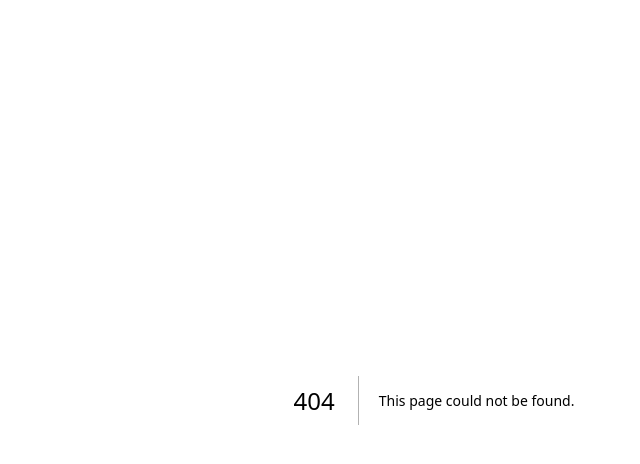
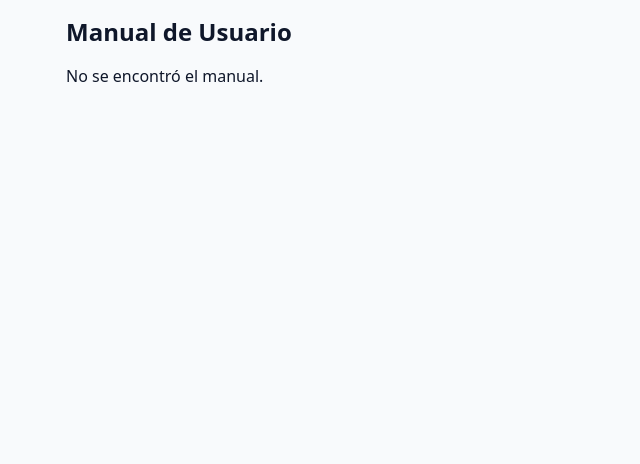
Before and after one commit to llibreprogram/punto_de_venta, a Next.js app: page /manual in a window 1280 px wide. Before the commit this address had no page. Shown: the top 464 px of the page, without its empty margins (206-846 px from the left). Built offline with nearby package versions, Linux system fonts and the light colour scheme.

Commit message:
docs: página pública /manual y enlace en Admin; evita 404 por auth en manual

```diff
--- /dev/null
+++ b/src/app/manual/page.tsx
@@ -0,0 +1,19 @@
+import { promises as fs } from 'fs'
+import path from 'path'
+import { marked } from 'marked'
+
+export default async function Page() {
+  const root = process.cwd()
+  const manualPath = path.join(root, 'MANUAL_DE_USUARIO.md')
+  let html = '<p>No se encontró el manual.</p>'
+  try {
+    const md = await fs.readFile(manualPath, 'utf8')
+    html = await marked.parse(md)
+  } catch { /* ignore */ }
+  return (
+    <main className="p-4 mx-auto max-w-3xl">
+      <h1 className="text-2xl font-semibold mb-4">Manual de Usuario</h1>
+      <article className="prose max-w-none" dangerouslySetInnerHTML={{ __html: html }} />
+    </main>
+  )
+}
--- a/src/components/AdminLayout.tsx
+++ b/src/components/AdminLayout.tsx
@@ -25,7 +25,7 @@ export default function AdminLayout({ title, actions, children, minimal }: Props
               <Link className="chip" href="/admin/manual">Manual</Link>
             </nav>
           </div>
-          <div className="flex items-center gap-2">{actions}<ThemeToggle /></div>
+          <div className="flex items-center gap-2">{actions}<a className="chip" href="/manual" target="_blank" rel="noopener">Manual</a><ThemeToggle /></div>
         </header>
       )}
       <main className={minimal ? undefined : "p-4 mx-auto w-full max-w-6xl grid gap-4"}>{children}</main>
```
